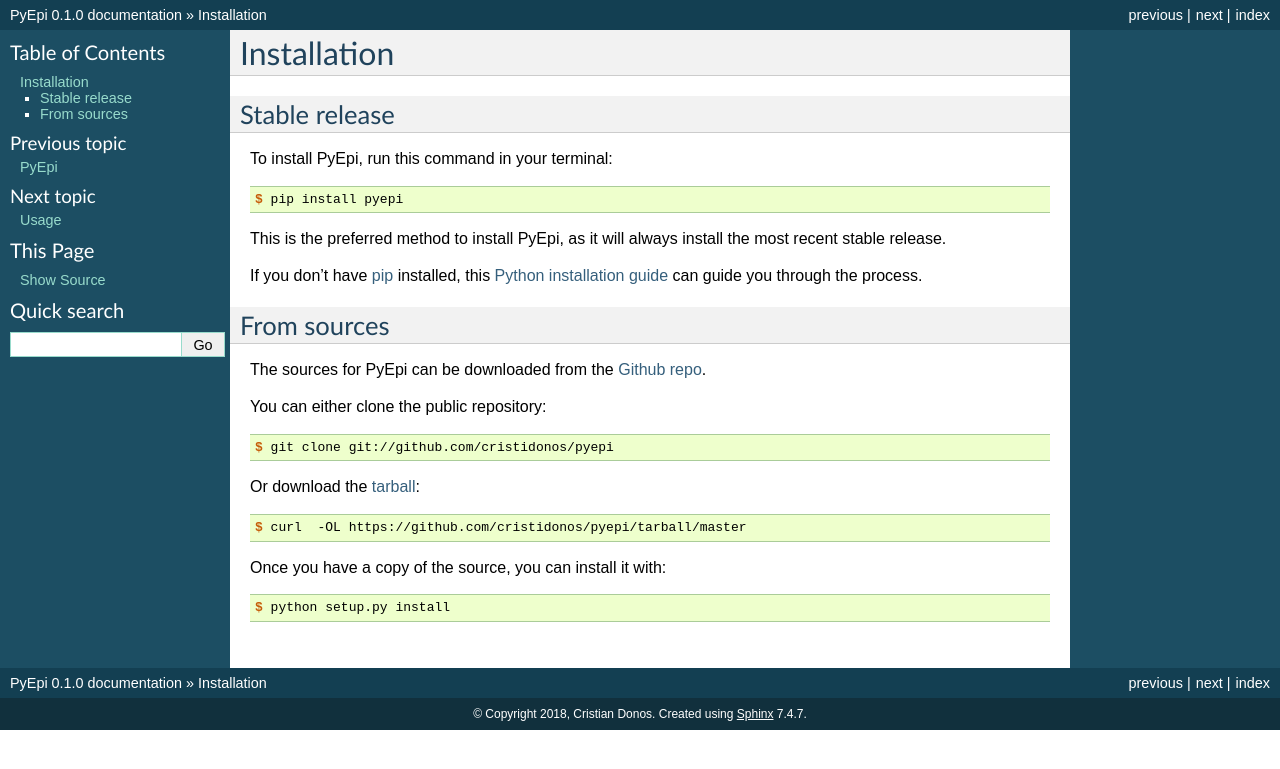
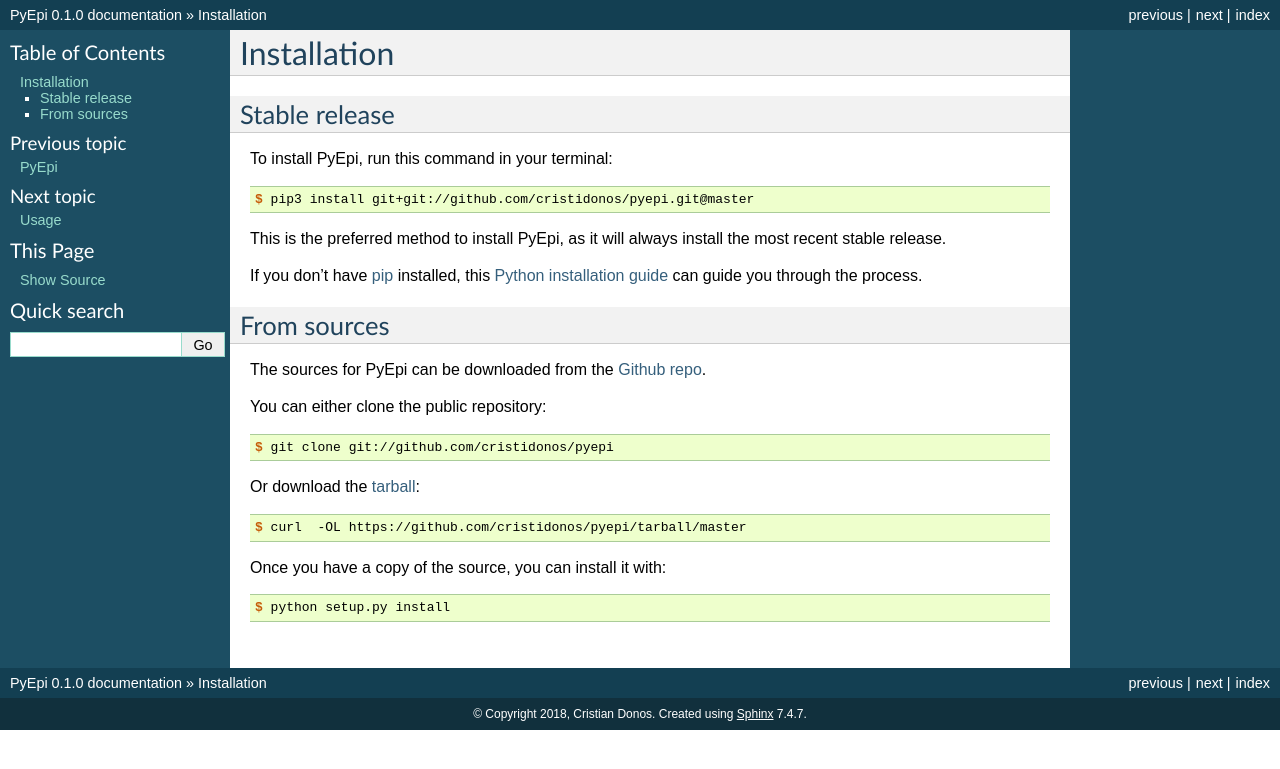
Before and after one commit to cristidonos/pyepi, a Sphinx documentation site: the page built from docs/installation.rst, in a window 1280 px wide. Shown: the top 769 px of the page. Built offline with Sphinx 7.4.7, drawn with Linux system fonts in a browser that asks for light colours; pages that are not in the unit, such as notebooks, are missing from menus.

Commit message:
installation instructions

```diff
--- a/docs/installation.rst
+++ b/docs/installation.rst
@@ -12,7 +12,7 @@
 
 .. code-block:: console
 
-    $ pip install pyepi
+    $ pip3 install git+git://github.com/cristidonos/pyepi.git@master
 
 This is the preferred method to install PyEpi, as it will always install the most recent stable release.
 
```
